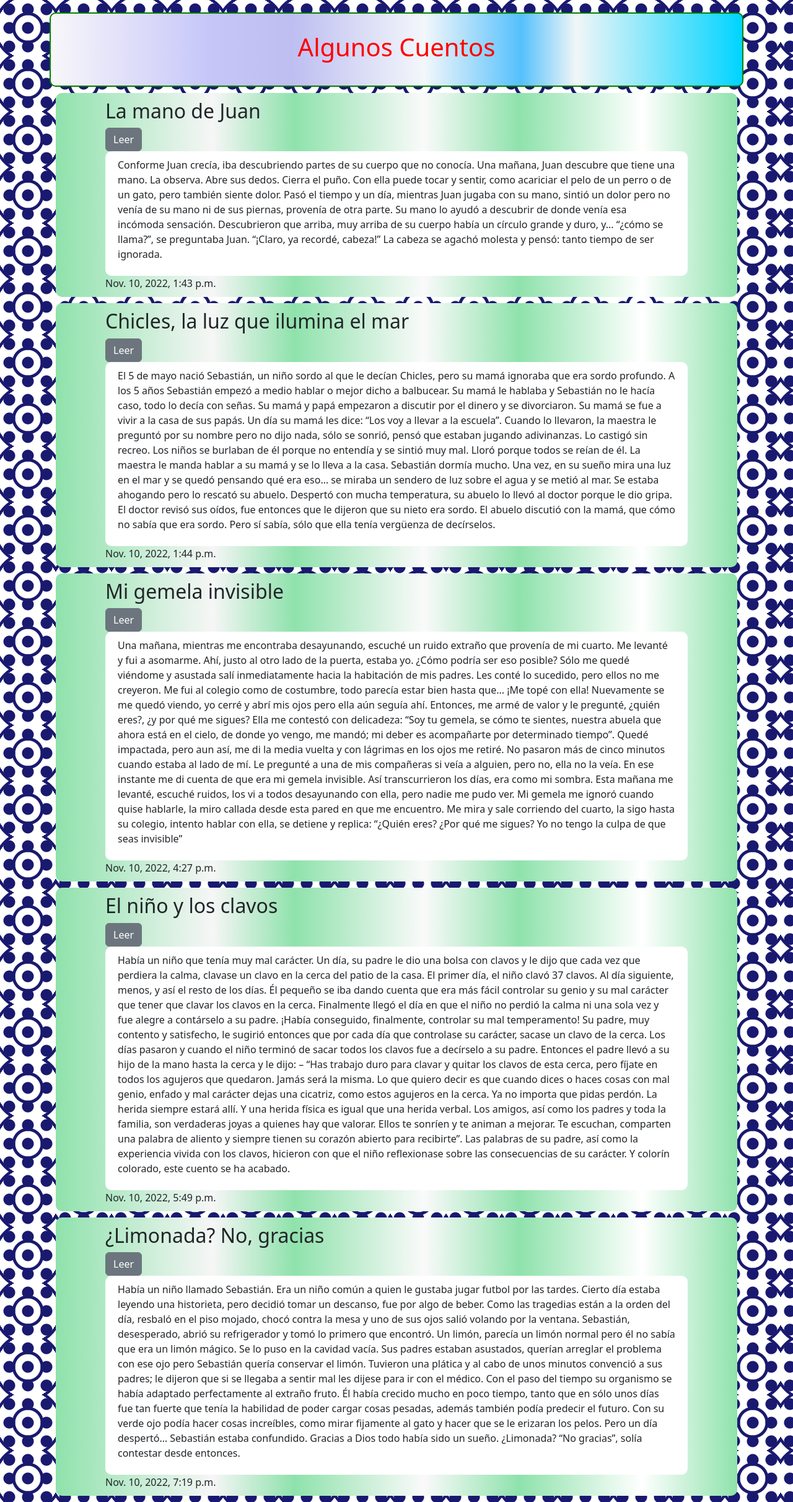
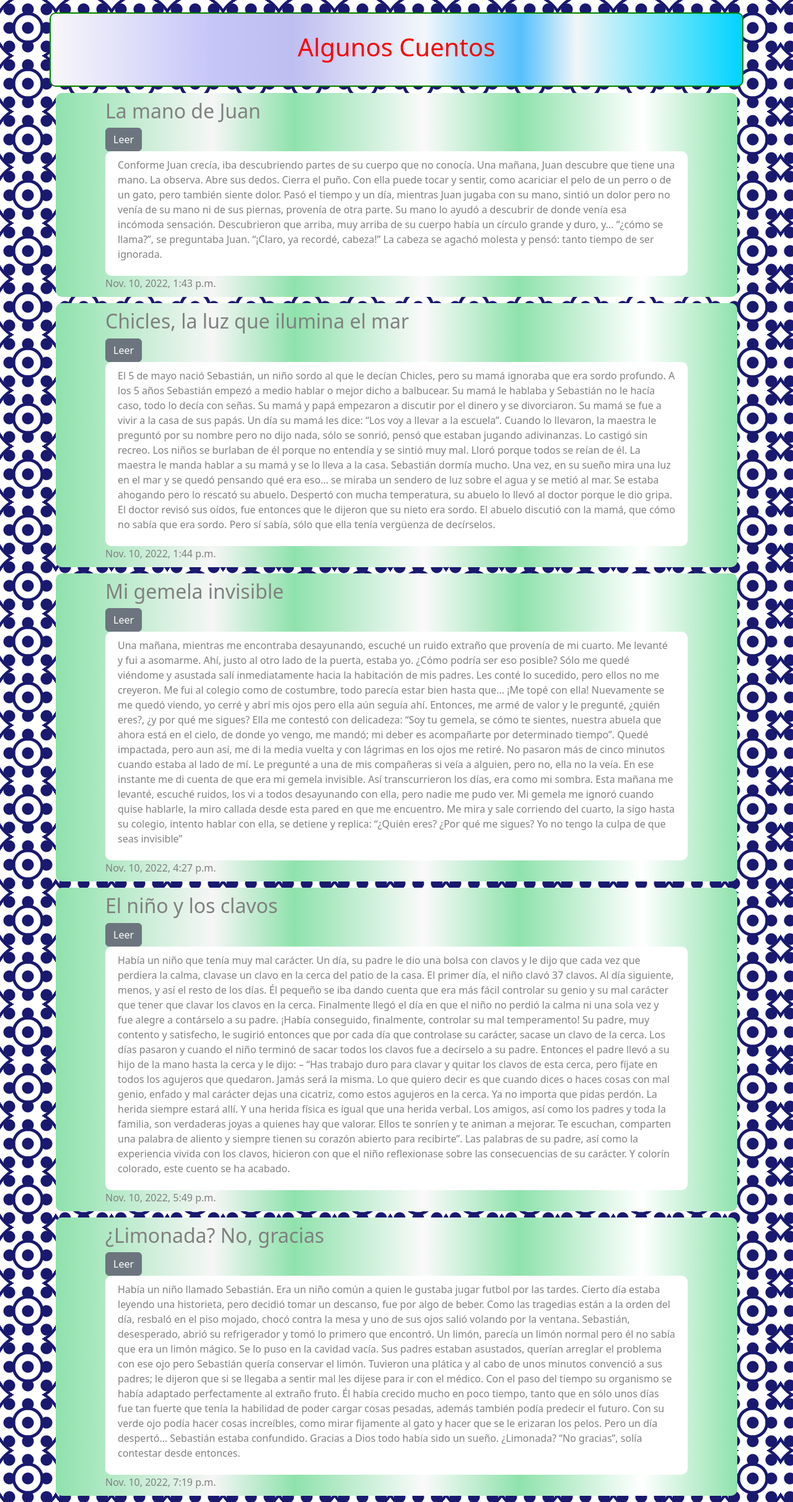
Before and after one commit to davidrodrigodiaz/blog01, a Django app: page / in a window 1280 px wide. Shown: the whole page at 62% size. Run offline with Django 3.2, Linux system fonts and the light colour scheme; data comes from the database, SQL or seed files in the repository.

Commit message:
cambio color de letras

```diff
--- a/templates/blog/base.html
+++ b/templates/blog/base.html
@@ -8,7 +8,7 @@
     <script src="https://cdn.jsdelivr.net/npm/bootstrap@5.2.2/dist/js/bootstrap.bundle.min.js" integrity="sha384-OERcA2EqjJCMA+/3y+gxIOqMEjwtxJY7qPCqsdltbNJuaOe923+mo//f6V8Qbsw3" crossorigin="anonymous"></script>
 
 </head>
-<body id="cuerpa">
+<body id="cuerpa" style="color: grey;">
 <div id="cont1">
     <h1 id="titlo1">Algunos Cuentos</h1>
 </div>
```
